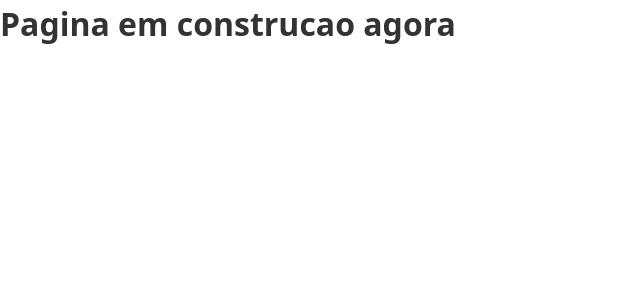
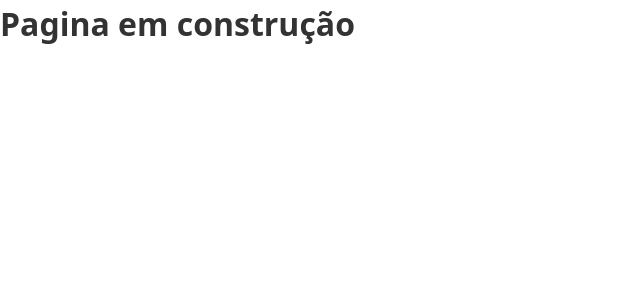
Before and after one commit to lincon-cardoso/meu-portifolio, a Next.js app: page / in a window 1280 px wide. Shown: the top 300 px of the page, without its empty margins (0-640 px from the left). Built offline with nearby package versions, Linux system fonts and the light colour scheme.

Commit message:
fix: corrige texto da página inicial para "Pagina em construção"

```diff
--- a/src/app/page.tsx
+++ b/src/app/page.tsx
@@ -11,7 +11,7 @@ export default function Home() {
 
       {/* <Cabecalho /> */}
       <h1>
-        Pagina em construcao agora
+        Pagina em construção
       </h1>
       {/* Conteúdo das páginas */}
       {/* <HomePage /> */}
```
